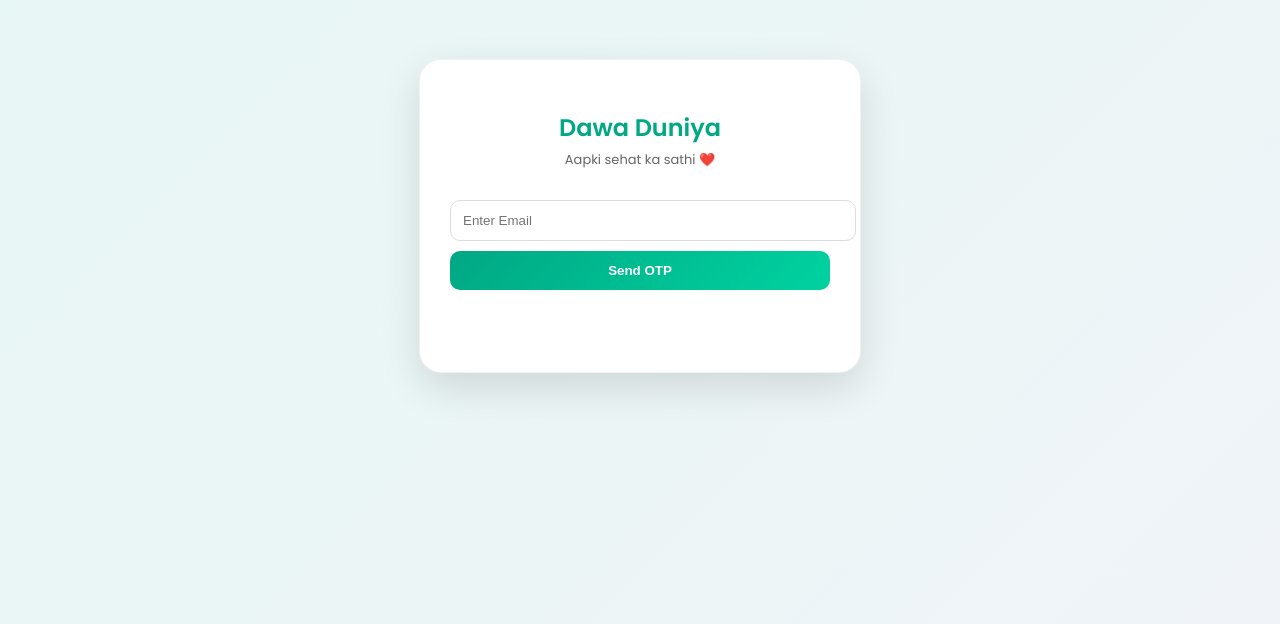
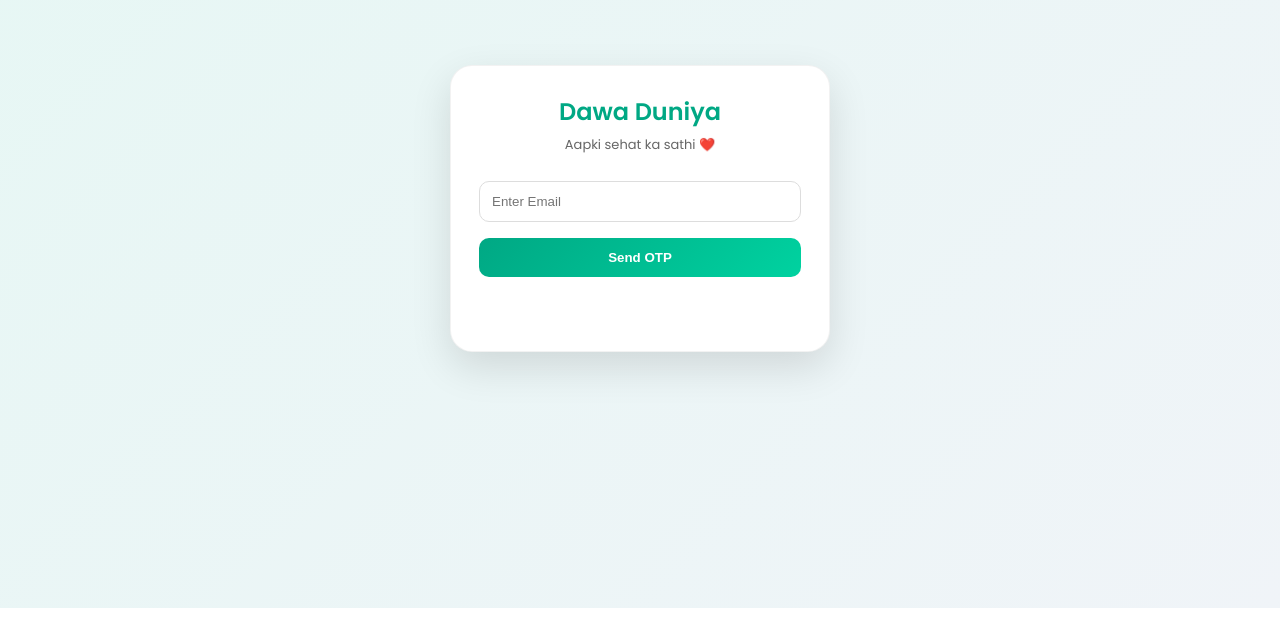
Before and after one commit to CodeWithRiyansh/dawa-duniya-otp, a website: page public/index.html in a window 1280 px wide. Shown: the part 192-816 px from the top of the page. Drawn offline with Linux system fonts and the light colour scheme.

Commit message:
ui upgrade + otp animation

```diff
--- a/public/index.html
+++ b/public/index.html
@@ -8,20 +8,29 @@
 <link href="https://fonts.googleapis.com/css2?family=Poppins:wght@300;400;600&display=swap" rel="stylesheet"/>
 
 <style>
+* {
+    box-sizing: border-box;
+}
+
 body {
+    margin: 0;
     font-family: Poppins, sans-serif;
     background: linear-gradient(135deg, #e6f7f4, #f0f4f8);
+
+    min-height: 100vh;
     display: flex;
     justify-content: center;
     align-items: center;
-    height: 100vh;
+
+    padding: 20px;
 }
 
 /* CARD */
 .card {
-    width: 380px;
+    width: 100%;
+    max-width: 380px;
     background: #fff;
-    padding: 30px;
+    padding: 28px;
     border-radius: 22px;
     text-align: center;
     box-shadow: 0 15px 40px rgba(0,0,0,0.12);
@@ -30,21 +39,21 @@ body {
 
 /* BRAND */
 h2 {
+    margin: 0;
     color: #00a884;
-    margin-bottom: 5px;
 }
 
 .subtitle {
     font-size: 13px;
     color: #666;
-    margin-bottom: 20px;
+    margin: 6px 0 18px;
 }
 
 /* INPUT */
 input {
     width: 100%;
     padding: 12px;
-    margin: 10px 0;
+    margin: 8px 0;
     border-radius: 10px;
     border: 1px solid #ddd;
     outline: none;
@@ -65,7 +74,8 @@ button {
     cursor: pointer;
     font-weight: bold;
     color: white;
-    transition: 0.25s;
+    margin-top: 8px;
+    transition: 0.2s;
 }
 
 #sendBtn {
@@ -81,20 +91,30 @@ button:hover {
     opacity: 0.95;
 }
 
-/* HIDE */
-.hidden { display: none; }
+/* OTP */
+#otpSection input {
+    text-align: center;
+    font-size: 18px;
+    letter-spacing: 2px;
+}
 
 /* MESSAGE */
 #msg {
-    margin-top: 18px;
-    min-height: 20px;
+    margin-top: 14px;
+    min-height: 18px;
     font-size: 14px;
+}
+
+/* HIDE */
+.hidden {
+    display: none;
 }
 
 /* MOBILE */
 @media (max-width: 420px) {
     .card {
         width: 92%;
+        padding: 22px;
     }
 }
 </style>
@@ -123,7 +143,6 @@ button:hover {
     <p id="msg"></p>
 </div>
 
-<!-- SCRIPT -->
 <script>
 const API_URL =
   window.location.hostname === "localhost"
@@ -132,7 +151,7 @@ const API_URL =
 
 let tempVToken = "";
 
-/* ================= SEND OTP ================= */
+/* SEND OTP */
 async function handleSendOTP() {
     const email = document.getElementById("email").value.trim();
     const msg = document.getElementById("msg");
@@ -161,19 +180,20 @@ async function handleSendOTP() {
             document.getElementById("emailSection").classList.add("hidden");
             document.getElementById("otpSection").classList.remove("hidden");
 
-            msg.innerText = "✅ OTP sent successfully!";
+            msg.innerText = "✅ OTP sent!";
             msg.style.color = "green";
         } else {
             msg.innerText = "❌ " + data.message;
             msg.style.color = "red";
         }
+
     } catch (err) {
         msg.innerText = "❌ Server error";
         msg.style.color = "red";
     }
 }
 
-/* ================= VERIFY OTP ================= */
+/* VERIFY OTP */
 window.handleVerifyOTP = async function () {
     const otp = document.getElementById("otp").value.trim();
     const msg = document.getElementById("msg");
@@ -213,6 +233,7 @@ window.handleVerifyOTP = async function () {
             msg.innerText = "❌ " + data.message;
             msg.style.color = "red";
         }
+
     } catch (err) {
         msg.innerText = "❌ Server error";
         msg.style.color = "red";
```
